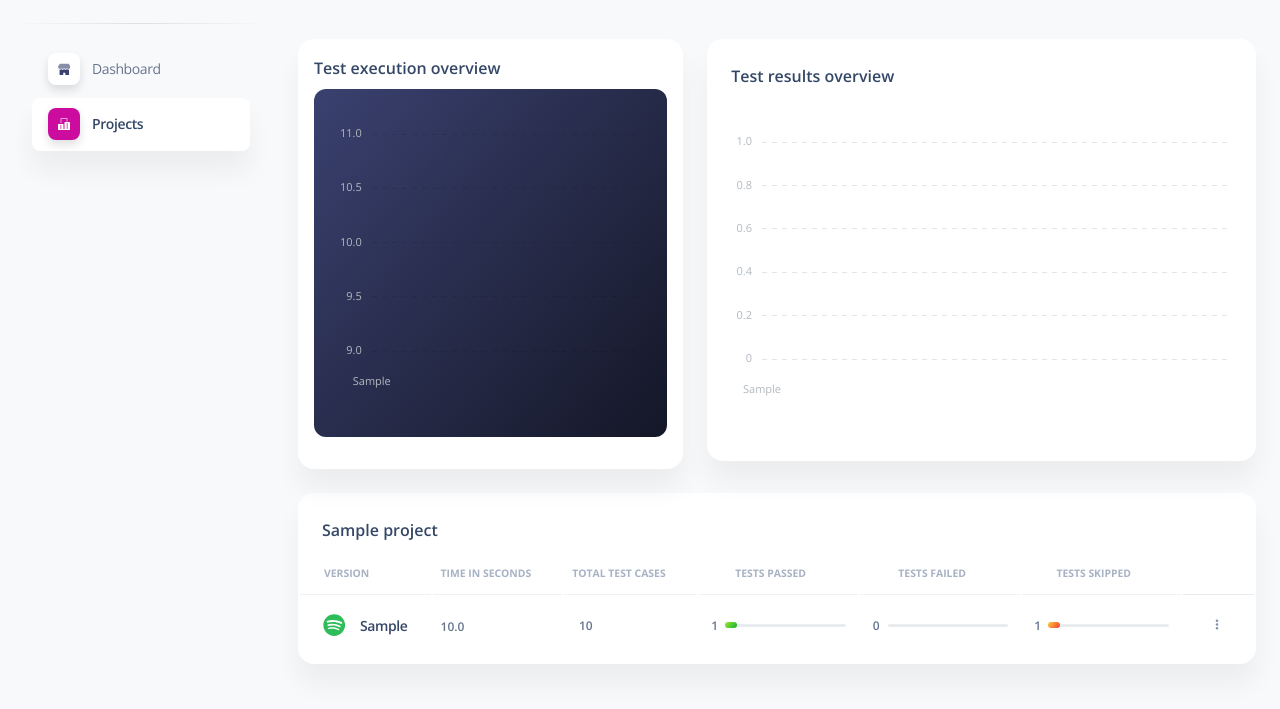
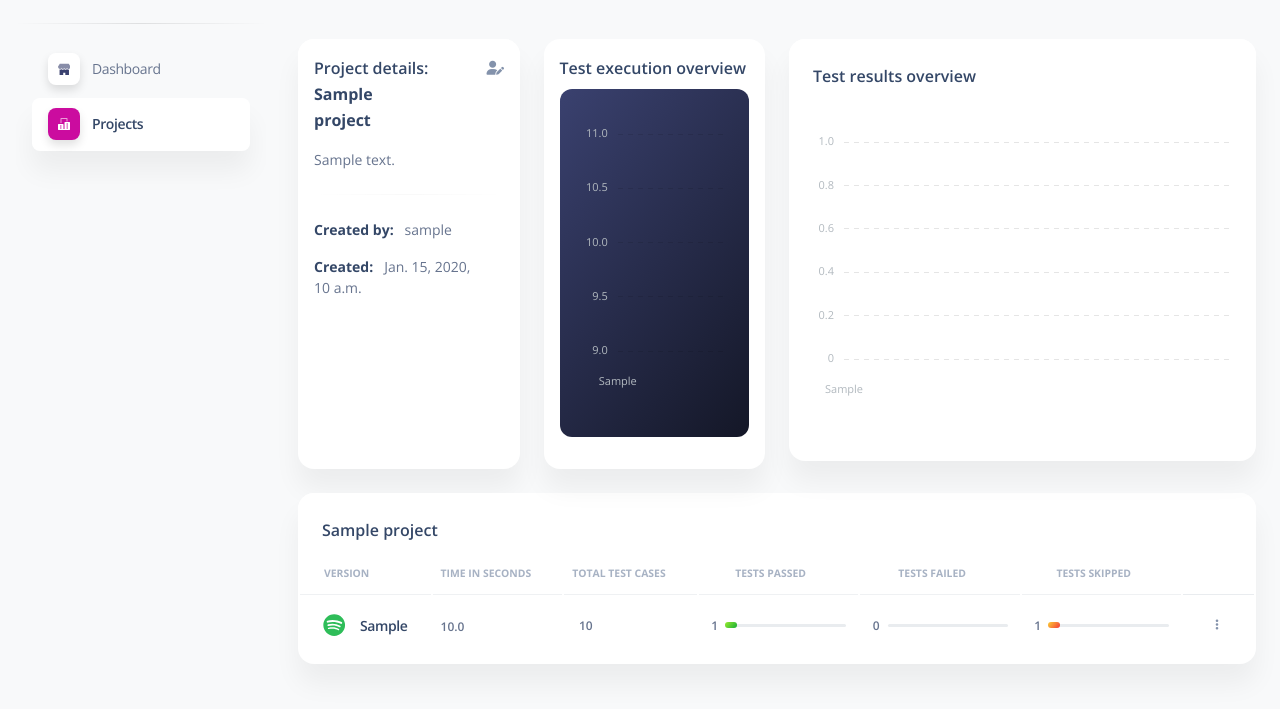
Before and after one commit to derylio1/rfhistorian, a Django app: a page that uses templates/core/project_detail.html in a window 1280 px wide. Shown: the part 71-780 px from the top of the page. Run offline with Django 4.2, Linux system fonts and the light colour scheme; tables that the repository leaves empty hold one stand-in row (values such as "Sample post"); some libraries are stand-ins or nearby versions.

Commit message:
Improved readme.md, improved view when there is no data (#1)
Co-authored-by: Darek <derylio1@gmail.com>

```diff
--- a/templates/core/project_detail.html
+++ b/templates/core/project_detail.html
@@ -4,7 +4,33 @@
 {% block main %}
 
 <div class="row mt-4">
-  <div class="col-lg-5 mb-lg-0 mb-4">
+  <div class="col-xl-3">
+    <div class="card h-100">
+      <div class="card-header pb-0 p-3">
+        <div class="row">
+          <div class="col-md-8 d-flex align-items-center">
+            <h6 class="mb-0">Project details: <b>{{ object.name }}</b></h6>
+          </div>
+          <div class="col-md-4 text-end">
+            <a href="javascript:;">
+              <i class="fas fa-user-edit text-secondary text-sm" data-bs-toggle="tooltip" data-bs-placement="top" aria-hidden="true" aria-label="Update Project"></i><span class="sr-only">Update Project</span>
+            </a>
+          </div>
+        </div>
+      </div>
+      <div class="card-body p-3">
+        <p class="text-sm">
+          {{ object.description }}
+        </p>
+        <hr class="horizontal gray-light my-4">
+        <ul class="list-group">
+          <li class="list-group-item border-0 ps-0 pt-0 text-sm"><strong class="text-dark">Created by:</strong> &nbsp; {{ object.created_by }}</li>
+          <li class="list-group-item border-0 ps-0 text-sm"><strong class="text-dark">Created:</strong> &nbsp; {{ object.date_start }}</li>
+        </ul>
+      </div>
+    </div>
+  </div>
+  <div class="col-lg-3 mb-lg-0 mb-4">
     <div class="card z-index-2">
       <div class="card-body p-3">
         <h6>Test execution overview</h6>
@@ -18,7 +44,7 @@
       </div>
     </div>
   </div>
-  <div class="col-lg-7">
+  <div class="col-lg-6">
     <div class="card z-index-2">
       <div class="card-header pb-0">
         <h6>Test results overview</h6>
```
Also changed, not shown: templates/dashboard.html (+17 -1 lines), README.md.
